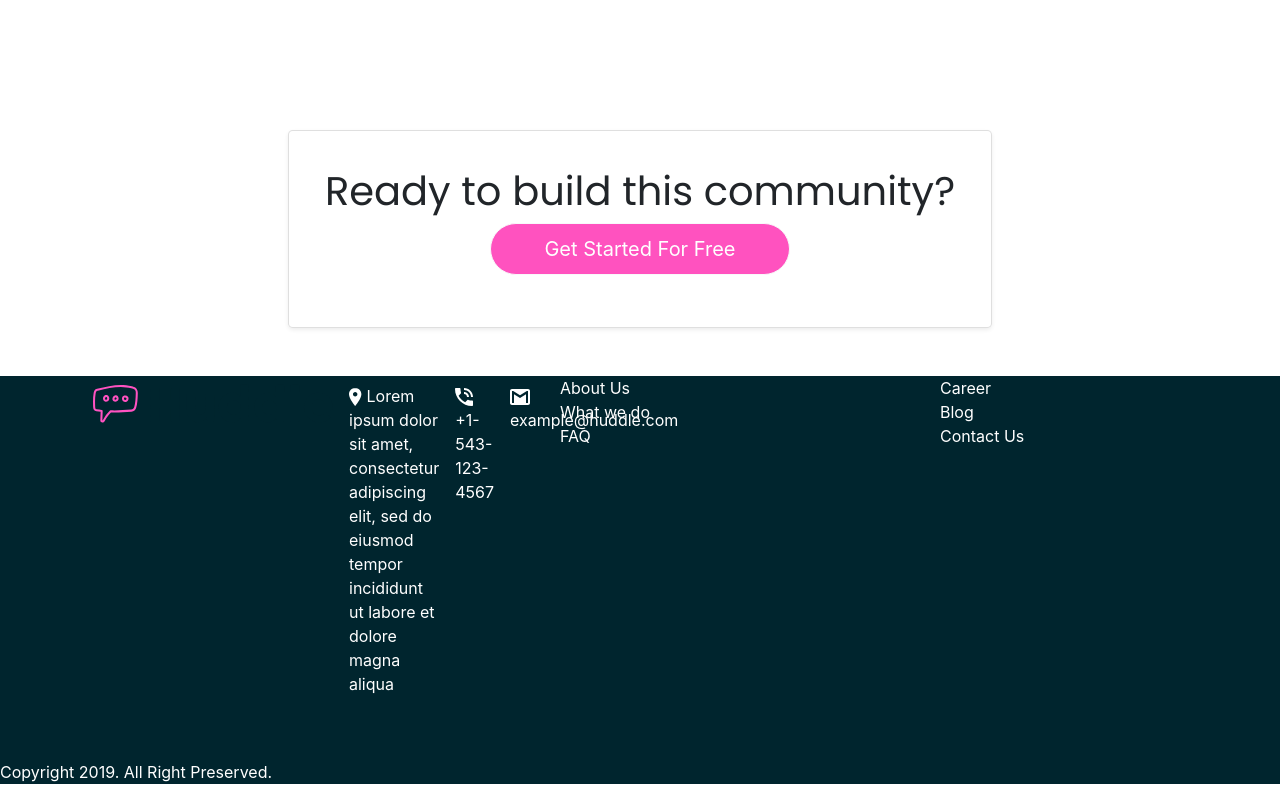
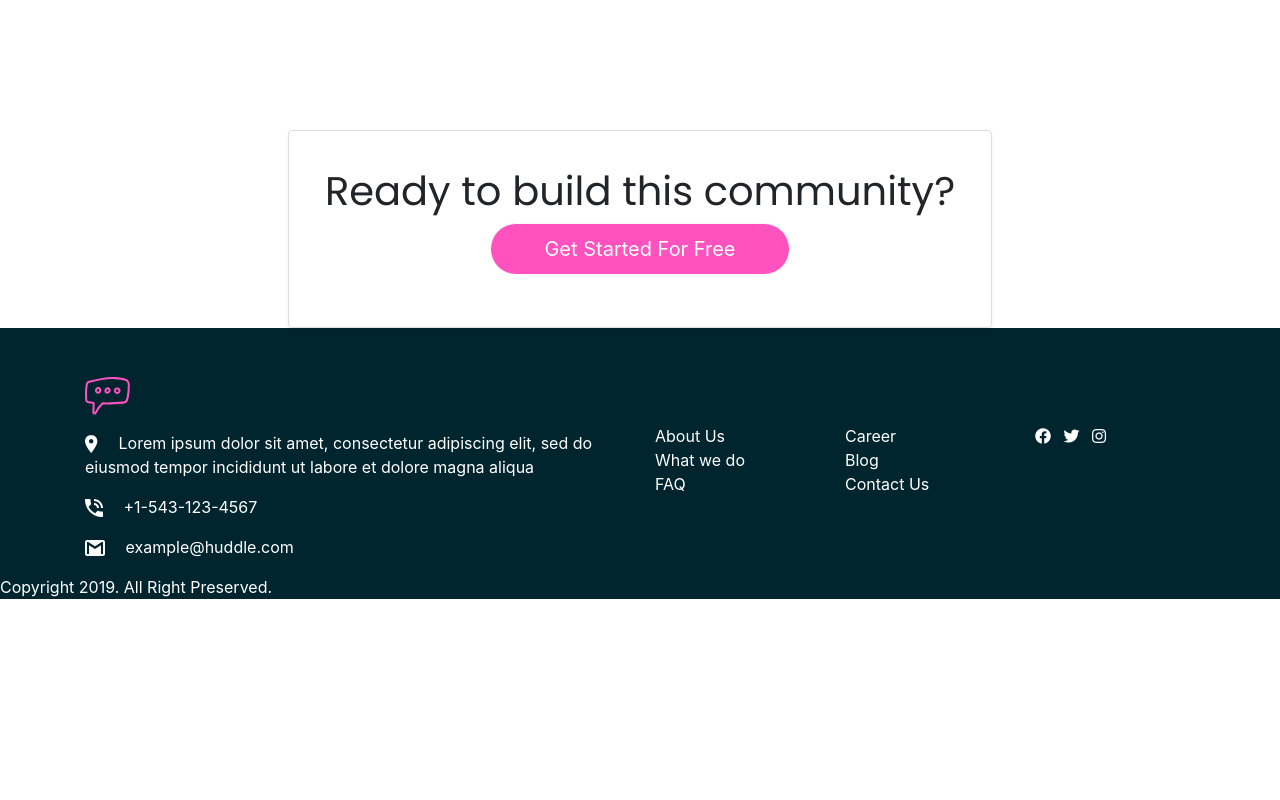
Before and after one commit to ToluAkin/cautious-invention, a plain HTML site: page huddle-landing-page-945317-master/hero/index.html in a window 1280 px wide. Shown: the part 1807-2607 px from the top of the page. After the commit the page ends 2422 px from the top, so only its background shows below. Drawn offline with nearby package versions, Linux system fonts and the light colour scheme.

Commit message:
footer arrangement

```diff
--- a/huddle-landing-page-945317-master/hero/index.html
+++ b/huddle-landing-page-945317-master/hero/index.html
@@ -7,6 +7,7 @@
     <meta http-equiv="X-UA-Compatible" content="ie=edge">
     <link rel="icon" type="image/png" sizes="32x32" href="./images/favicon-32x32.png">
     <link rel="stylesheet" type="text/css" media="screen" href="style.css">
+    <link rel="stylesheet" href="https://cdnjs.cloudflare.com/ajax/libs/font-awesome/5.11.2/css/all.min.css">
     <link href="https://fonts.googleapis.com/css?family=Open+Sans&display=swap" rel="stylesheet">
     <link href="https://fonts.googleapis.com/css?family=Poppins&display=swap" rel="stylesheet">
     <link rel="stylesheet" href="https://stackpath.bootstrapcdn.com/bootstrap/4.3.1/css/bootstrap.min.css" integrity="sha384-ggOyR0iXCbMQv3Xipma34MD+dH/1fQ784/j6cY/iJTQUOhcWr7x9JvoRxT2MZw1T" crossorigin="anonymous">
@@ -96,45 +97,47 @@
         </div>
     </section>
     <footer class="leggo text-white">
-        <div class="container  mt-5">
+        <div class="container">
+            <div class="jumbo">
                 <div class="row">
-                <div class="col-md-5">
-                    <ul class="d-flex flex-row">
-                        <li class="p-2"><img src="images/logo.svg" alt="logo"></li>
-                        <li class="p-2">
-                            <img src="images/icon-location.svg" alt="location">
+                    <div class="col-md-6 mt-5">
+                        <ul>
+                            <li><img src="images/logo.svg" alt="logo"></li>
+                            <li class="mt-3">
+                                <img class="mr-3" src="images/icon-location.svg" alt="location">
                                 Lorem ipsum dolor sit amet, consectetur adipiscing elit, sed do eiusmod tempor incididunt ut labore et dolore magna aliqua
                             </li>
-                        <li class="p-2">
-                            <img src="images/icon-phone.svg" alt="phone">
+                            <li class="mt-3">
+                                <img class="mr-3" src="images/icon-phone.svg" alt="phone">
                                 +1-543-123-4567
                             </li>
-                        <li class="p-2">
-                            <img src="images/icon-email.svg" alt="icon-email">
+                            <li class="mt-3">
+                                <img class="mr-3" src="images/icon-email.svg" alt="icon-email">
                                 example@huddle.com
                             </li>
                         </ul>
                     </div>
-                <div class="col-md-4">
-                    <ul>
+                    <div class="col-md-2 mt-5">
+                        <ul class="mt-5">
                             <li>About Us</li>
                             <li>What we do</li>
                             <li>FAQ</li>
                         </ul>
                     </div>
-                <div class="col-md-3">
-                    <ul>
+                    <div class="col-md-2 mt-5">
+                        <ul class="mt-5">
                             <li>Career</li>
                             <li>Blog</li>
                             <li>Contact Us</li>
                         </ul>
                     </div>
-                <div class="col-md-3">
-                    <ul>
-                        <li class="list-inline-item"></li>
-                        <li class="list-inline-item"></li>
-                        <li class="list-inline-item"></li>
+                    <div class="col-md-2 mt-5">
+                        <ul class="mt-5">
+                            <li class="list-inline-item"><i class="fab fa-facebook"></i></li>
+                            <li class="list-inline-item"><i class="fab fa-twitter"></i></li>
+                            <li class="list-inline-item"><i class="fab fa-instagram"></i></li>
                         </ul>
+                    </div>
                 </div>
             </div>
         </div>
--- a/huddle-landing-page-945317-master/hero/style.css
+++ b/huddle-landing-page-945317-master/hero/style.css
@@ -63,6 +63,9 @@ ul {
     list-style-type: none;
 }
 
+
+
+
 /* .last {
     float: right;
 } */
```
Lines whose indentation alone changed are shown as unchanged.
